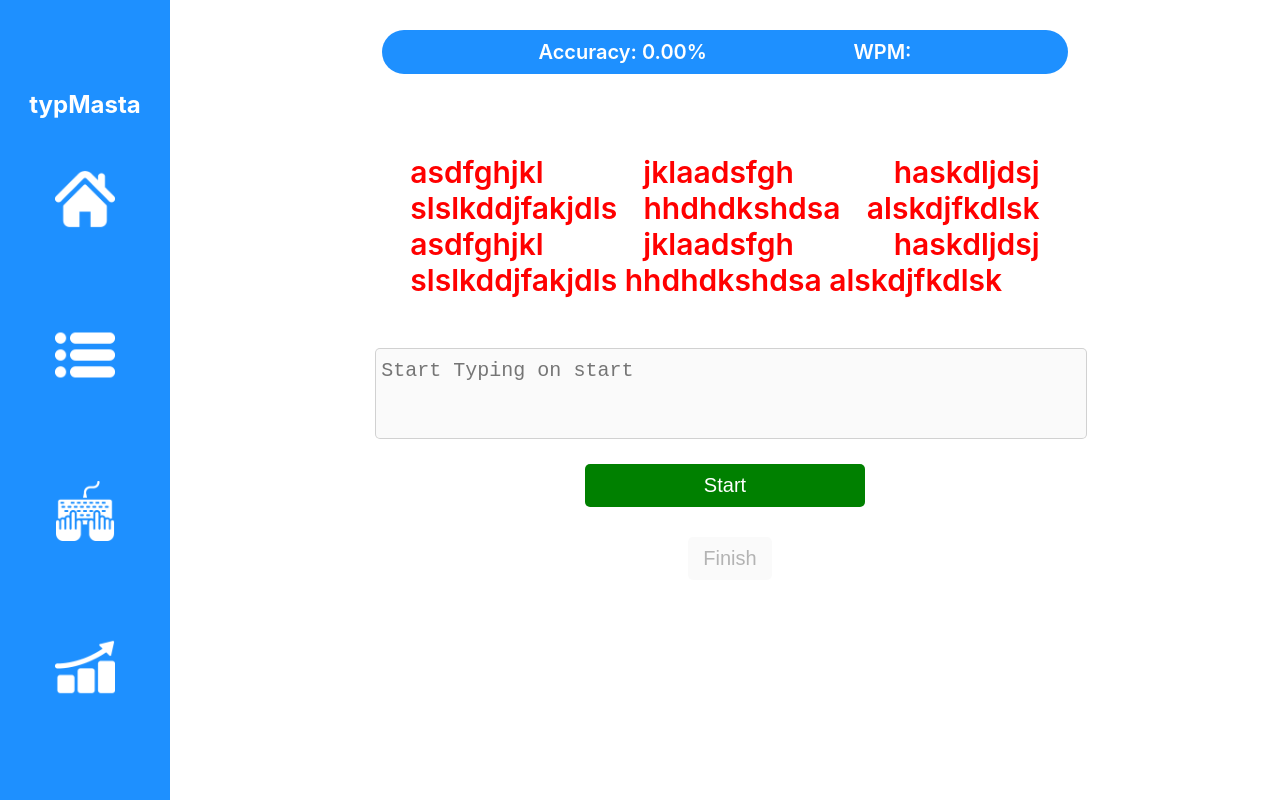
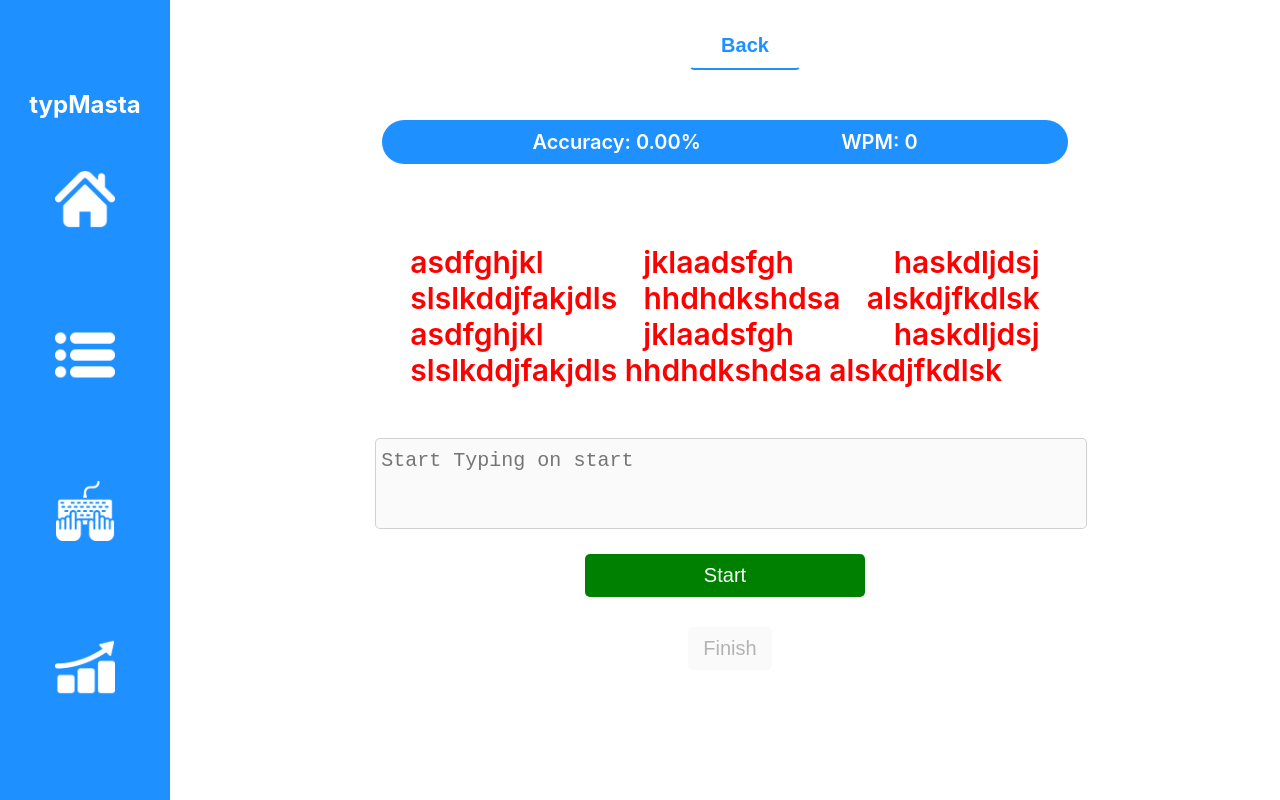
Before and after one commit to shineteye/typ_masta, a React (Create React App) app: page /practiceR in a window 1280 px wide. Built offline with nearby package versions, Linux system fonts and the light colour scheme.

Commit message:
alignment done

```diff
--- a/src/pages/PracticePage/PracticePageR.js
+++ b/src/pages/PracticePage/PracticePageR.js
@@ -23,18 +23,19 @@ export default function PracticePageR() {
 
 
     useEffect(() => {
-        var paragraph = Content[0]
+        let paragraph = Content[0]
 
         if (mode === 'begin') {
             paragraph = Content[0];
         } if (mode === 'adv') {
-            paragraph = Content[1];
+            paragraph = Content[1] + Content[0];
         } if (mode === 'pro') {
-            paragraph = Content[2]
+
+            const randIndex = Math.floor(Math.random() * Content.length);
+            paragraph = Content[randIndex]
         }
 
         // console.log(index);
-        // const randIndex = Math.floor(Math.random() * Content.length);
         // const paragraph = Content[index]
         setGeneratedParagraph(paragraph)
     }, [])
@@ -114,11 +115,26 @@ export default function PracticePageR() {
         <div style={container}>
             <Sidebar />
             <div style={mainContentStyles}>
+                <Link to='/videotutorials'>
+                    <button style={{
+                        width: '100%',
+                        height: 50,
+                        margin: 20,
+                        padding: 10,
+                        fontWeight: 700,
+                        backgroundColor: "white",
+                        color: "dodgerblue",
+                        border: 'solid',
+                        borderTopColor: 'white',
+                        borderRightColor: 'white',
+                        borderLeftColor: 'white',
+                        borderWidth: 2
+                    }}>Back</button>
+                </Link>
                 <div className={styles.practiceInfo}>
                     <p>Accuracy: {accuracy.toFixed(2)}%</p>
-                    <p>WPM: </p>
+                    <p>WPM: {typingSpeed}</p>
                 </div>
-
                 <div className={styles.body}>
                     <div className={styles.typingSection}>
                         {generatedParagraph && startTime && (
--- a/src/pages/ProgressPage/ProgressPage.module.css
+++ b/src/pages/ProgressPage/ProgressPage.module.css
@@ -33,6 +33,7 @@
 
 .scoreSection {
     display: flex;
+    justify-content: space-between;
     background-color: dodgerblue;
     margin: 20px;
     width: 50%;
```
